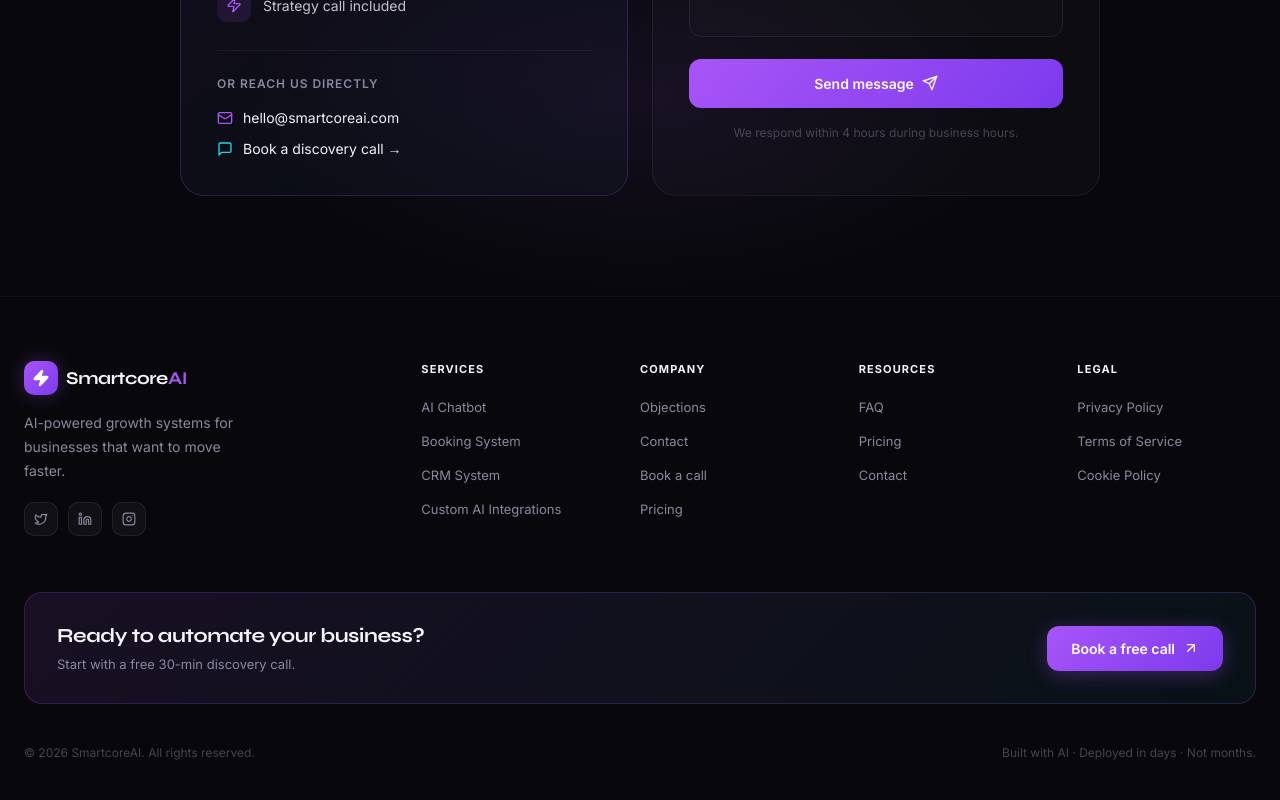
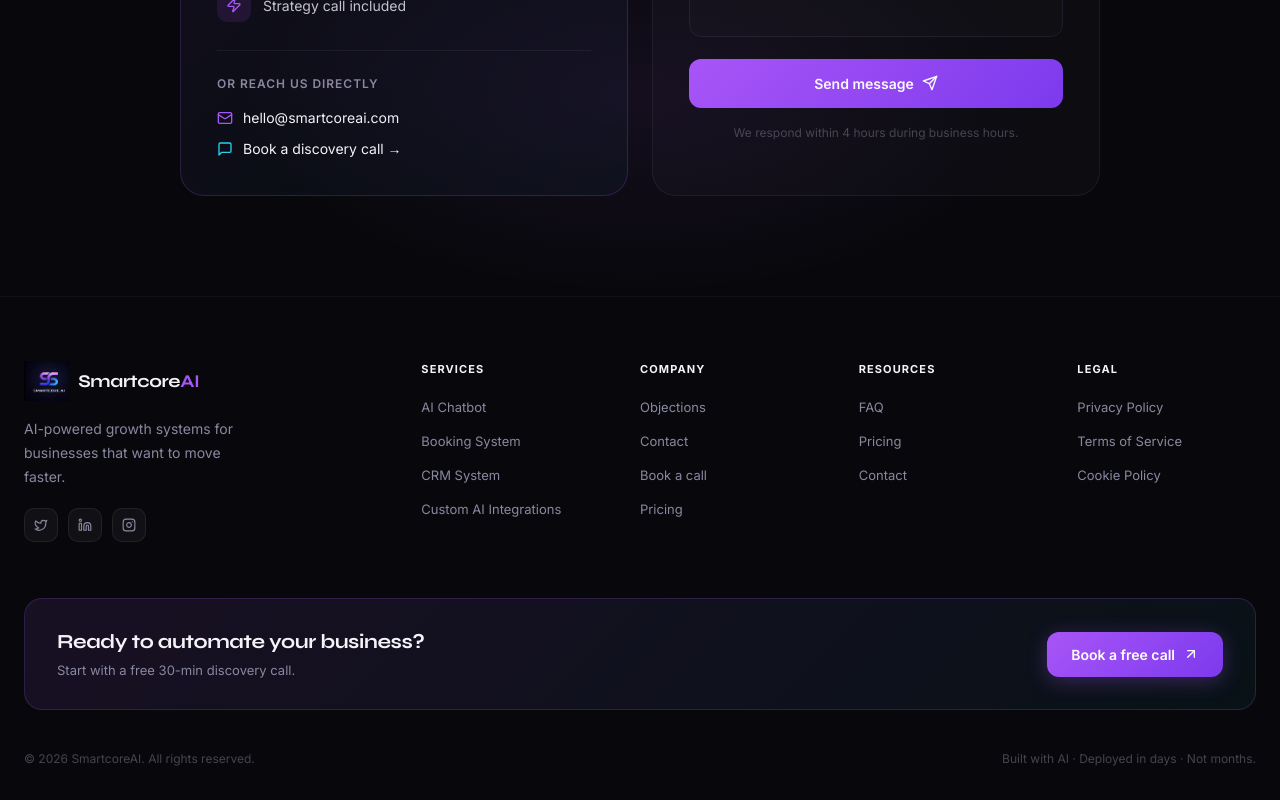
Before and after one commit to Smartcoreai/Smartcoreaimain, a Next.js app: page / in a window 1280 px wide. Shown: the part 5489-6289 px from the top of the page. Built offline with nearby package versions, Linux system fonts and the light colour scheme; no server answers.

Commit message:
replace footer lightning bolt with logo image

```diff
--- a/components/Footer.tsx
+++ b/components/Footer.tsx
@@ -1,5 +1,5 @@
 "use client";
-import { Zap, Twitter, Linkedin, Instagram, ArrowUpRight } from "lucide-react";
+import { Twitter, Linkedin, Instagram, ArrowUpRight } from "lucide-react";
 import { useLanguage } from "@/lib/i18n";
 
 export default function Footer() {
@@ -13,9 +13,7 @@ export default function Footer() {
           {/* Brand */}
           <div>
             <a href="#" style={{ display: "flex", alignItems: "center", gap: 8, textDecoration: "none", marginBottom: 16 }}>
-              <div style={{ width: 34, height: 34, borderRadius: 10, background: "linear-gradient(135deg,#a855f7,#7c3aed)", display: "flex", alignItems: "center", justifyContent: "center", boxShadow: "0 0 20px rgba(168,85,247,0.3)" }}>
-                <Zap size={18} color="white" fill="white" />
-              </div>
+              <img src="/logo.png" alt="SmartcoreAI logo" style={{ height: 40, width: "auto", objectFit: "contain" }} />
               <span style={{ fontFamily: "Syne, system-ui, sans-serif", fontWeight: 700, fontSize: 18, color: "#f4f4f8", letterSpacing: "-0.02em" }}>
                 Smartcore<span style={{ color: "#a855f7" }}>AI</span>
               </span>
```
